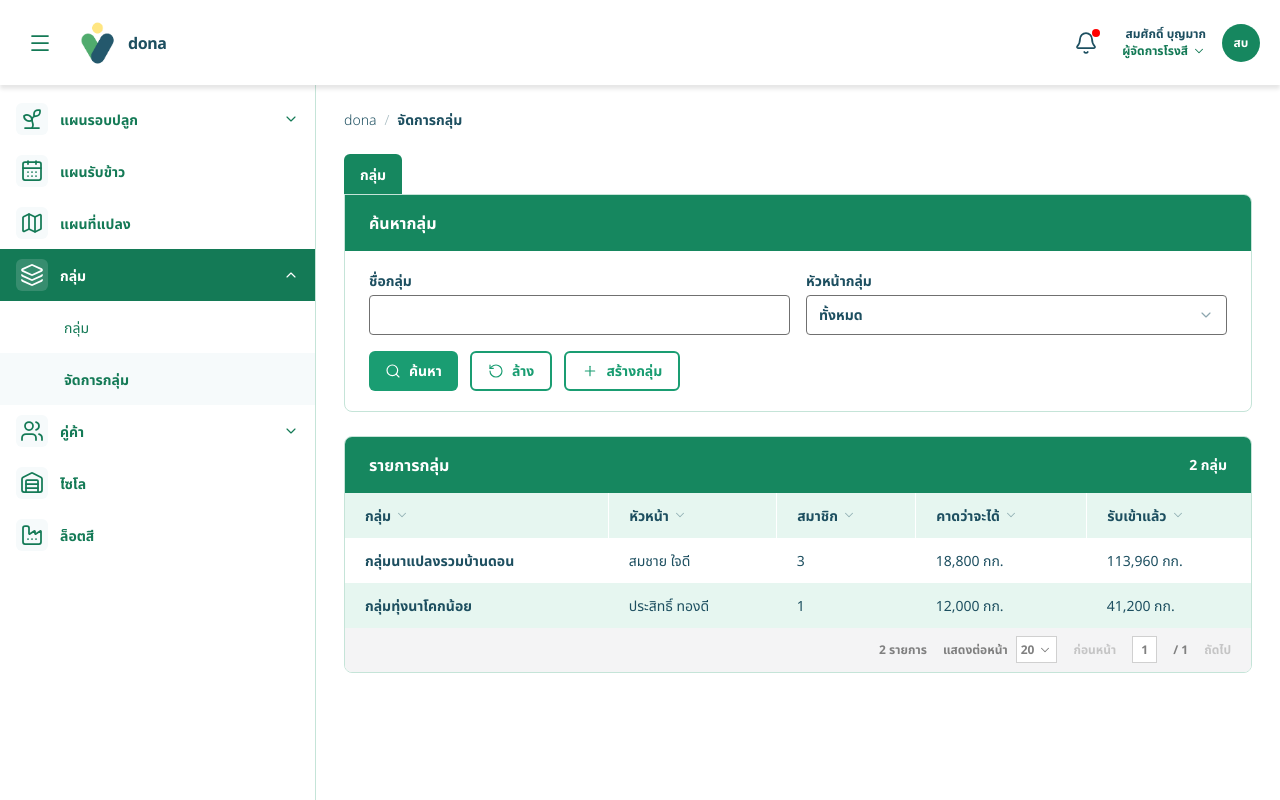
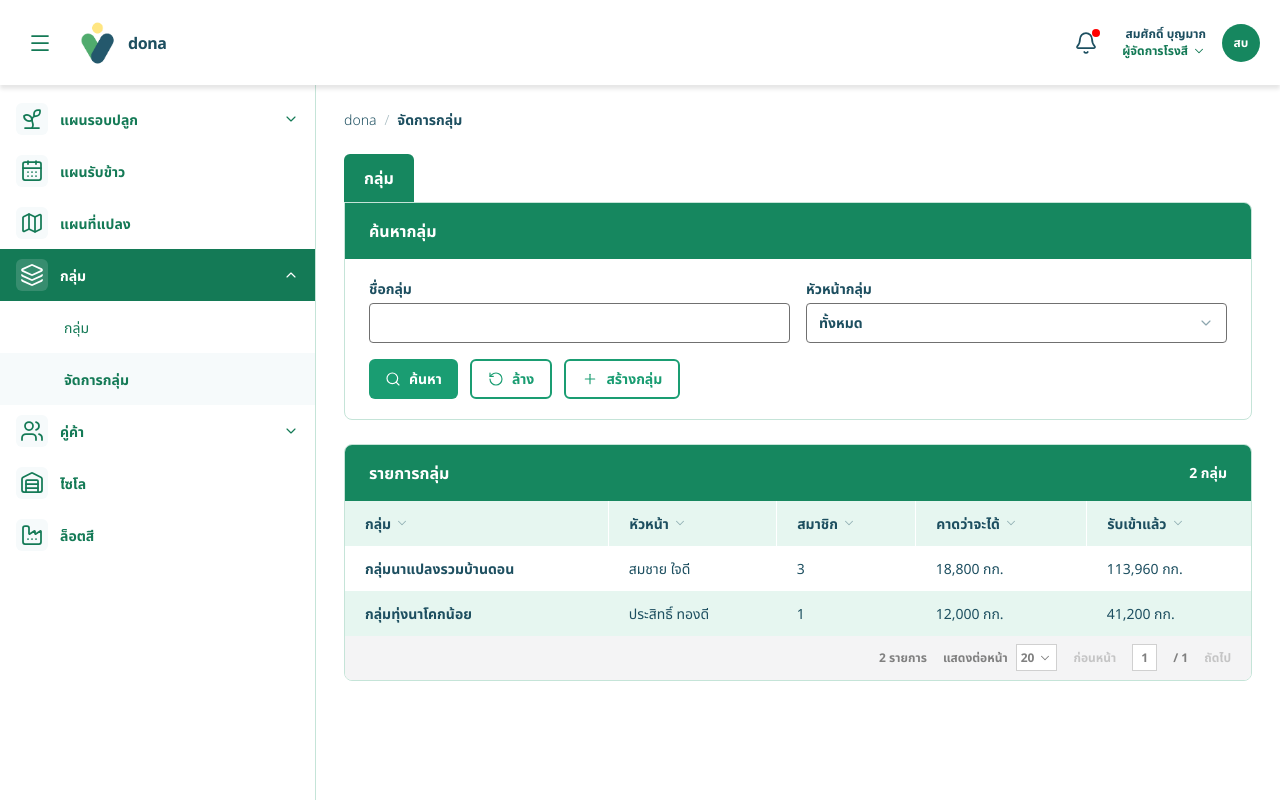
Before and after one commit to aphsx/refactor-dona, a Next.js app: page /groups/manage in a window 1280 px wide. Built offline with nearby package versions, Linux system fonts and the light colour scheme.

Commit message:
Enhance StatusTab component in groups-screen to support large button styling for improved UI consistency. Update MemberManageScreen to utilize the new large prop for StatusTab, ensuring a cohesive design across tabs.

```diff
--- a/components/groups-screen.tsx
+++ b/components/groups-screen.tsx
@@ -101,7 +101,7 @@ export function GroupManageScreen() {
       <div className="flex items-end gap-1">
         <StatusTab label="กลุ่ม" active={tab === "listing"} onClick={closeDetail} />
         {tab === "detail" && selected && (
-          <span className="flex h-10 items-center rounded-t-[6px] bg-bar px-4 text-[14px] font-bold text-white">รายละเอียดกลุ่ม</span>
+          <StatusTab label="รายละเอียดกลุ่ม" active onClick={() => setTab("detail")} />
         )}
       </div>
       {tab === "listing" && (
--- a/components/ui.tsx
+++ b/components/ui.tsx
@@ -259,7 +259,7 @@ export function StatusTab({
     <button
       type="button"
       onClick={onClick}
-      className={`rounded-t-[6px] px-4 font-bold ${active ? "h-10 bg-bar text-white" : "h-9 bg-table text-ink"}`}
+      className={`rounded-t-[6px] px-5 font-bold text-[16px] ${active ? "h-12 bg-bar text-white" : "h-11 bg-table text-ink"}`}
     >
       {label}
     </button>
```
